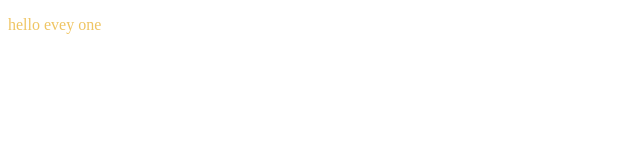
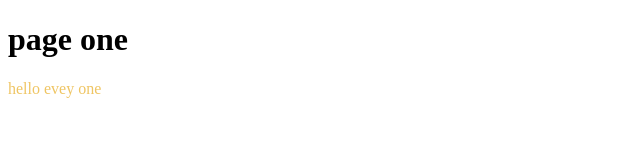
Before and after one commit to Anjalimurmu846/LocalRepo, a plain HTML site: page index.html in a window 1280 px wide. Shown: the whole page, without its empty margins (0-640 px from the left). Drawn offline with Linux system fonts and the light colour scheme.

Commit message:
Add new feature

```diff
--- a/index.html
+++ b/index.html
@@ -7,6 +7,7 @@
     <link rel="stylesheet" href="style.css">
 </head>
 <body>
+    <h1>page one</h1>
     <p>hello evey one</p>
 </body>
 </html>
```
